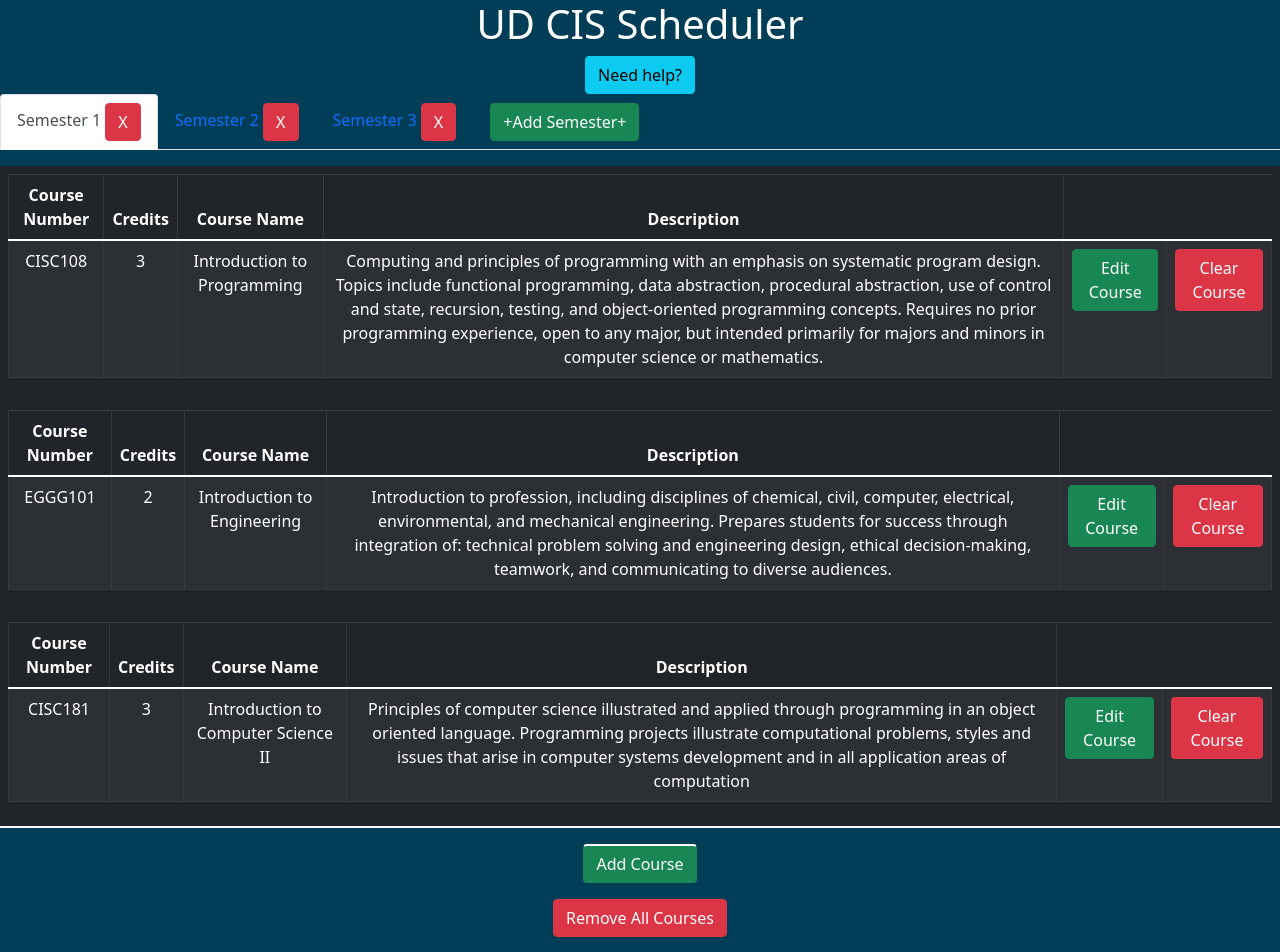
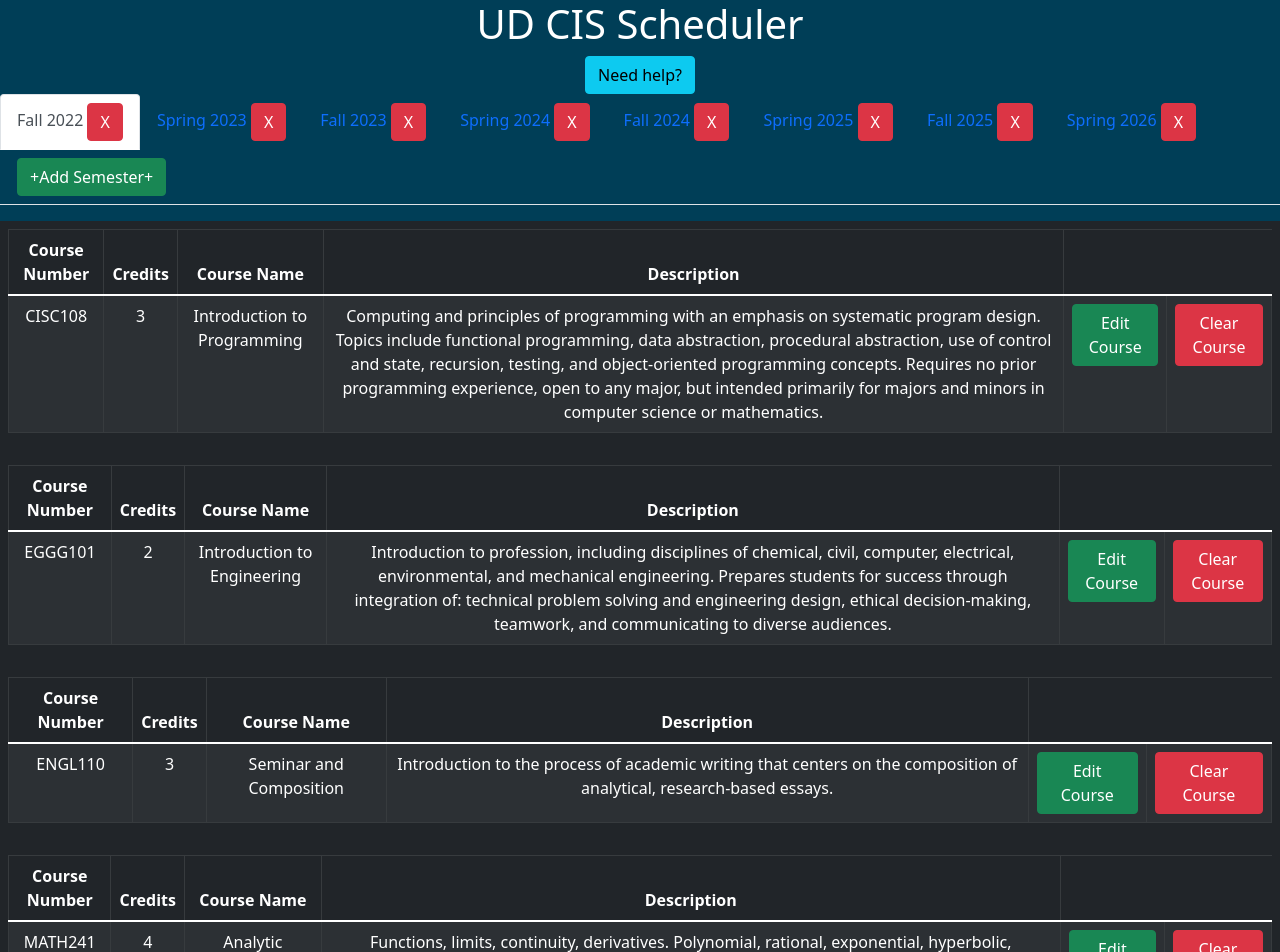
Before and after one commit to UD-CISC275-F21/ud-cis-scheduler-team-10, a React (Create React App) app: page / in a window 1280 px wide. Shown: the top 952 px of the page. Built offline with nearby package versions, Linux system fonts and the light colour scheme.

Commit message:
Changed Default Table Value

```diff
--- a/src/App.tsx
+++ b/src/App.tsx
@@ -15,24 +15,43 @@ function App(): JSX.Element {
 
 
     const semester1 = {} as Semester;
-    semester1.Title = "Semester 1";
-    semester1.Courses = [courseArray[0] as Course, courseArray[1] as Course, courseArray[2] as Course];
+    semester1.Title = "Fall 2022";
+    semester1.Courses = [courseArray[0] as Course, courseArray[1] as Course, courseArray[49] as Course, courseArray[48] as Course, courseArray[56] as Course];
 
     const semester2 = {} as Semester;
-    semester2.Title = "Semester 2";
-    semester2.Courses = [courseArray[3] as Course, courseArray[4] as Course, courseArray[5] as Course];
+    semester2.Title = "Spring 2023";
+    semester2.Courses = [courseArray[2] as Course, courseArray[3] as Course, courseArray[51] as Course, courseArray[56] as Course, courseArray[57] as Course];
 
     const semester3 = {} as Semester;
-    semester3.Title = "Semester 3";
-    semester3.Courses = [courseArray[6] as Course, courseArray[7] as Course, courseArray[8] as Course];
+    semester3.Title = "Fall 2023";
+    semester3.Courses = [courseArray[4] as Course, courseArray[5] as Course, courseArray[50] as Course, courseArray[58] as Course, courseArray[59] as Course];
 
+    const semester4 = {} as Semester;
+    semester4.Title = "Spring 2024";
+    semester4.Courses = [courseArray[9] as Course, courseArray[8] as Course, courseArray[52] as Course, courseArray[58] as Course, courseArray[56] as Course];
+
+    const semester5 = {} as Semester;
+    semester5.Title = "Fall 2024";
+    semester5.Courses = [courseArray[60] as Course, courseArray[7] as Course, courseArray[13] as Course, courseArray[62] as Course, courseArray[59] as Course];
+
+    const semester6 = {} as Semester;
+    semester6.Title = "Spring 2025";
+    semester6.Courses = [courseArray[6] as Course, courseArray[15] as Course, courseArray[61] as Course, courseArray[62] as Course, courseArray[59] as Course];
+
+    const semester7 = {} as Semester;
+    semester7.Title = "Fall 2025";
+    semester7.Courses = [courseArray[46] as Course, courseArray[63] as Course, courseArray[64] as Course, courseArray[59] as Course, courseArray[59] as Course];
+
+    const semester8 = {} as Semester;
+    semester8.Title = "Spring 2026";
+    semester8.Courses = [courseArray[47] as Course, courseArray[65] as Course, courseArray[64] as Course, courseArray[59] as Course, courseArray[59] as Course];
 
     return (
         <div className="App">
 
             <h1>UD CIS Scheduler</h1>
             <WelcomeModal></WelcomeModal>
-            <SemesterTab semester1={semester1} semester2={semester2} semester3={semester3}></SemesterTab>
+            <SemesterTab semester1={semester1} semester2={semester2} semester3={semester3} semester4 = {semester4} semester5 = {semester5} semester6 = {semester6} semester7 = {semester7} semester8 = {semester8}></SemesterTab>
             <div>
                 <h2>Course List</h2>
                 <CourseList></CourseList>
--- a/src/components/SemesterTab.tsx
+++ b/src/components/SemesterTab.tsx
@@ -12,17 +12,17 @@ import {cloneDeep} from "lodash";
 
 export const LOCAL_STORAGE_COURSES = "scheduler-courses";
 
-export function getLocalStorageCourses({semester1, semester2, semester3}: {semester1: Semester, semester2: Semester, semester3: Semester}): Semester[]{
+export function getLocalStorageCourses({semester1, semester2, semester3, semester4, semester5, semester6, semester7, semester8}: {semester1: Semester, semester2: Semester, semester3: Semester, semester4: Semester, semester5: Semester, semester6: Semester, semester7: Semester, semester8: Semester}): Semester[]{
     const rawCourses: string | null = localStorage.getItem(LOCAL_STORAGE_COURSES);
     if (rawCourses == null) {
-        return[semester1,semester2,semester3];
+        return[semester1,semester2,semester3,semester4, semester5, semester6, semester7, semester8];
     }else {
         return JSON.parse(rawCourses);
     }
 }
 
-export function SemesterTab({semester1, semester2, semester3}: {semester1: Semester, semester2: Semester, semester3: Semester}): JSX.Element {
-    const loadCourses = getLocalStorageCourses({semester1, semester2, semester3});
+export function SemesterTab({semester1, semester2, semester3, semester4, semester5, semester6, semester7, semester8}: {semester1: Semester, semester2: Semester, semester3: Semester, semester4: Semester, semester5: Semester, semester6: Semester, semester7: Semester, semester8: Semester}): JSX.Element {
+    const loadCourses = getLocalStorageCourses({semester1, semester2, semester3, semester4, semester5, semester6, semester7, semester8});
     const [semesterCount, setSemesterCount] = useState(loadCourses.length);
     const [semesterNumber, setSemesterNumber] = useState(loadCourses.length + 1);
     const [semesters, setSemesters] = useState(loadCourses);
--- a/src/data/courses.json
+++ b/src/data/courses.json
@@ -390,5 +390,75 @@
       "Credits": "3",
       "Name": "Introduction to Philosophy",
       "Description": "This course is an analytic introduction to Philosophy through the study of the Philosophy of Religion, Epistemology, Metaphysics and Ethics.  Among the questions we will consider are the following: Does God exist?  Can we know that an external world exists?  Is any belief about the future rational?  What is the relationship between the mind and brain?  What, if anything, makes our actions right or wrong?  Doe we ever act freely?  Readings will be from both historical and contemporary sources."
+  },
+  {
+      "ID":"57",
+      "Number":"Breadth Requirement",
+      "Credits":"2-4",
+      "Name":"Breadth Requirement",
+      "Description":" knowledge across diverse fields and perspectives."
+  },
+  {
+      "ID":"58",
+      "Number":"Multicultural Breadth Requirement",
+      "Credits":"2-4",
+      "Name":"Multicultural Breadth Requirement",
+      "Description":"knowledge across diverse fields and perspectives."
+  },
+  {
+      "ID":"59",
+      "Number":"Science Requirement",
+      "Credits":"2-4",
+      "Name":"Science Requirement",
+      "Description": "Lab Science including Biology, Chemistry, Geology or Physics"
+  },
+  {
+      "ID":"60",
+      "Number":"Free Elective",
+      "Credits":"2-4",
+      "Name":"Free Elective",
+      "Description":"Free Elective to Earn Credits for Degree Completion."
+  },
+  {
+      "ID":"61",
+      "Number":"CISC304",
+      "Credits":"3",
+      "Name":"Logic for Programming",
+      "Description":"Propositional and predicate logic for general reasoning and advanced applications in knowledge representation in artificial intelligence and database, program correctness and programming semantics. Models, resolution, logic programming, and natural deduction."
+  },
+  {
+      "ID":"62",
+      "Number":"ENGL312",
+      "Credits":"3",
+      "Name":"Written Communications in Business",
+      "Description":"Examines the role of written communication in corporate decision making. Students write memos, letters, proposals and reports that simulate on-the-job communication tasks, and are encouraged to use materials from their fields of specialization."
+  },
+  {
+      "ID":"63",
+      "Number":"Concentration Requirement",
+      "Credits":"2-4",
+      "Name":"Concentration Requirement",
+      "Description":"Course Designed to Deep Dive into a Specific Field"
+  },
+  {
+      "ID":"64",
+      "Number":"UNIV401",
+      "Credits":"2-4",
+      "Name":"Senior Thesis",
+      "Description":"Senior thesis for students working toward a degree with distinction."
+  },
+  {
+      "ID":"65",
+      "Number":"CISC 300-Level Technical Elective",
+      "Credits":"2-4",
+      "Name":"CISC 300-Level Technical Elective",
+      "Description":"Upper Level CISC Technical Elective"
+  },
+  {
+      "ID":"66",
+      "Number":"UNIV402",
+      "Credits":"2-4",
+      "Name":"Senior Thesis",
+      "Description":"Continuation of UNIV401."
   }
 ]
```
